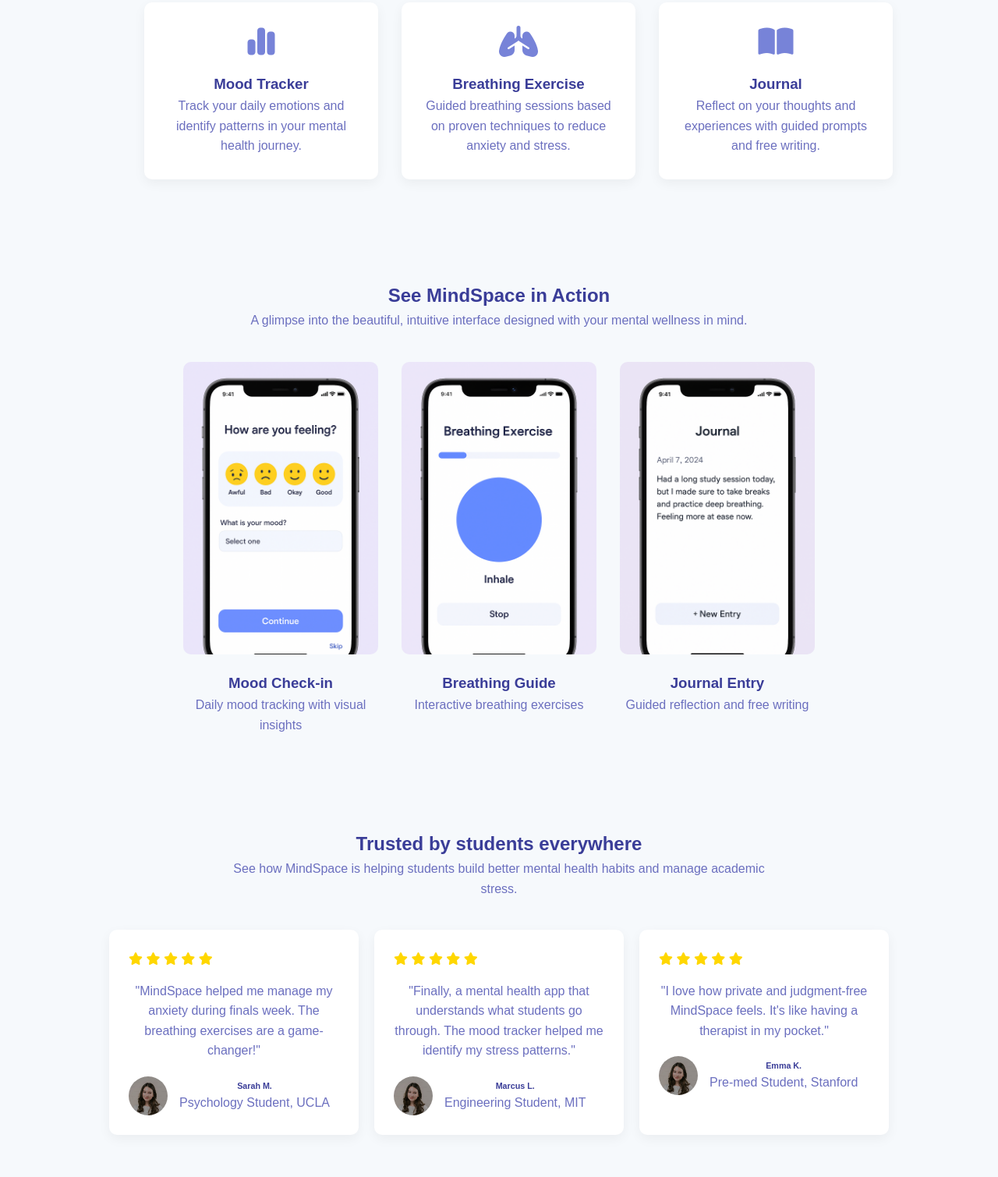
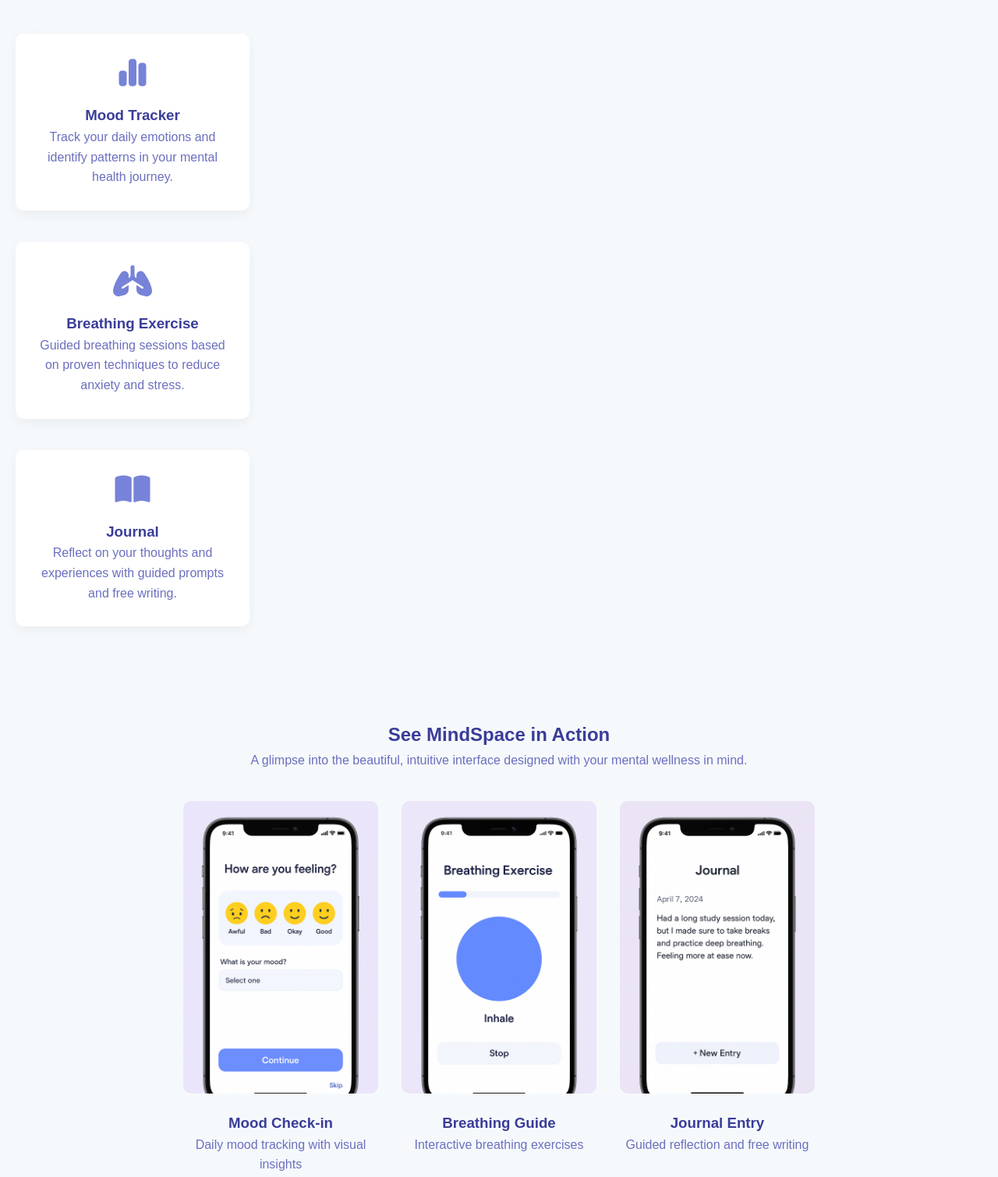
Before and after one commit to tenbite-daniel/MindSpace, a plain HTML site: page index.html in a window 1280 px wide. Shown: the part 1404-2913 px from the top of the page at 78% size. Drawn offline with Linux system fonts and the light colour scheme.

Commit message:
made some style modification on the app features

```diff
--- a/index.html
+++ b/index.html
@@ -35,7 +35,7 @@
             </div>
             <p>Available for iOS and Android • Free for students • Privacy first</p>
         </section>
-        <section id="#features">
+        <section id="features" style="@media (min-width: 768px){display: flex; flex-direction: column;}">
             <h2>Everything you need for mental wellness</h2>
             <p>A glimpse into the beautiful, intuitive interface designed with your mental wellness in mind.</p>
             <div class="app-featuers">
@@ -56,7 +56,7 @@
                 </div>
             </div>
         </section>
-        <section id="#screenshot">
+        <section id="screenshot">
             <h2>See MindSpace in Action</h2>
             <p>A glimpse into the beautiful, intuitive interface designed with your mental wellness in mind.</p>
             <div class="screenshots">
@@ -77,7 +77,7 @@
                 </div>
             </div>
         </section>
-        <section id="#testimonial">
+        <section id="testimonial">
             <h2>Trusted by students everywhere</h2>
             <p>See how MindSpace is helping students build better mental health habits and manage academic stress.</p>
             <div class="testimonials">
@@ -108,7 +108,7 @@
                     </div>
                     <p>"Finally, a mental health app that understands what students go through. The mood tracker helped me identify my stress patterns."</p>
                     <div>
-                        <img src="assets/images/testi1.jpg" alt="testimonial one">
+                        <img src="assets/images/testi2.jpg" alt="testimonial one">
                         <div>
                             <h6>Marcus L.</h6>
                             <p>Engineering Student, MIT</p>
@@ -125,7 +125,7 @@
                     </div>
                     <p>"I love how private and judgment-free MindSpace feels. It's like having a therapist in my pocket."</p>
                     <div>
-                        <img src="assets/images/testi1.jpg" alt="testimonial one">
+                        <img src="assets/images/testi4.jpg" alt="testimonial one">
                         <div>
                             <h6>Emma K.</h6>
                             <p>Pre-med Student, Stanford</p>
@@ -134,12 +134,12 @@
                 </div>
             </div>
         </section>
-        <section id="#meet-the-team">
+        <section id="meet-the-team">
             <h2>Meet the therapists</h2>
             <p>Our team of licensed mental health professionals ensures every feature in MindSpace is backed by science and designed with your wellbeing in mind.</p>
             <div class="meet-team">
                 <div class="teams">
-                    <img src="assets/images/meet1.jpg" alt="therapist one">
+                    <img src="assets/images/meet3.jpg" alt="therapist one">
                     <div class="meet-card">
                         <h3>Daniel Berhanu</h3>
                         <h4>Founder & Licensed Therapist</h4>
@@ -157,7 +157,7 @@
                     </div>
                 </div>
                 <div class="teams">
-                    <img src="assets/images/meet3.jpg" alt="therapist one">
+                    <img src="assets/images/meet1.jpg" alt="therapist one">
                     <div class="meet-card">
                         <h3>Alex Rodriguez</h3>
                         <h4>Student Wellness Coordinator</h4>
--- a/styles/style.css
+++ b/styles/style.css
@@ -120,9 +120,7 @@ section {
     gap: 20px;
     margin-top: 40px;
 }
-.app-featuers{
-    margin-left: 50px;
-}
+
 .app-feature {
     background: white;
     padding: 30px;
@@ -130,7 +128,6 @@ section {
     width: 300px;
     box-shadow: 0 5px 15px rgba(0,0,0,0.05);
     text-align: center;
-    margin-bottom: 10px;
 }
 
 .app-feature i {
@@ -302,7 +299,7 @@ footer hr {
     }
     .app-featuers{
         display: flex;
-        flex-direction: row;
+        flex-direction: column;
         gap: 30px;
         justify-content: center;
     }
```
